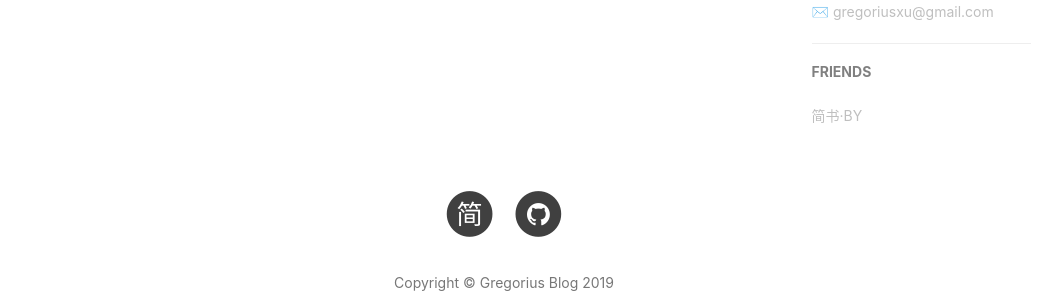
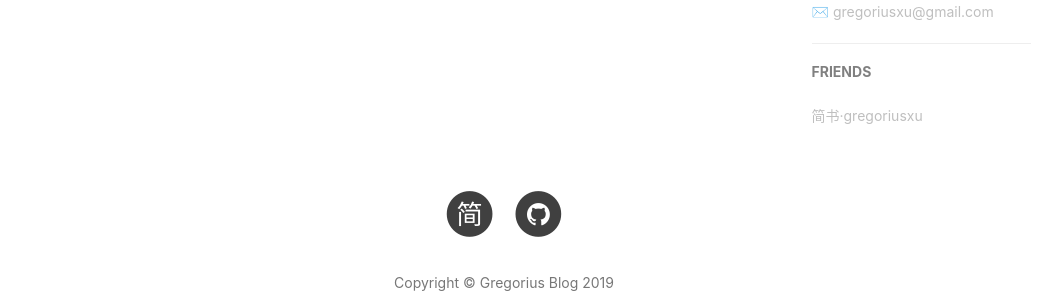
Before and after one commit to gregoriusxu/gregoriusxu.github.io, a Jekyll site: the page built from about.html, in a window 1280 px wide. Shown: the part 1160-1456 px from the top of the page, without its empty margins (136-1198 px from the left). Built offline with Jekyll 4.4.1, drawn with Linux system fonts in a browser that asks for light colours; nearby versions of some CDN libraries; comment, search, counter and statistics services are not loaded; grey boxes are pictures that could not be loaded.

Commit message:
Update _config.yml

```diff
--- a/_config.yml
+++ b/_config.yml
@@ -99,7 +99,7 @@ service-worker: true
 # Friends
 friends: [
     {
-        title: "简书·BY",
+        title: "简书·gregoriusxu",
         href: "http://www.jianshu.com/u/521c0824543e"
     }
 ]
```
